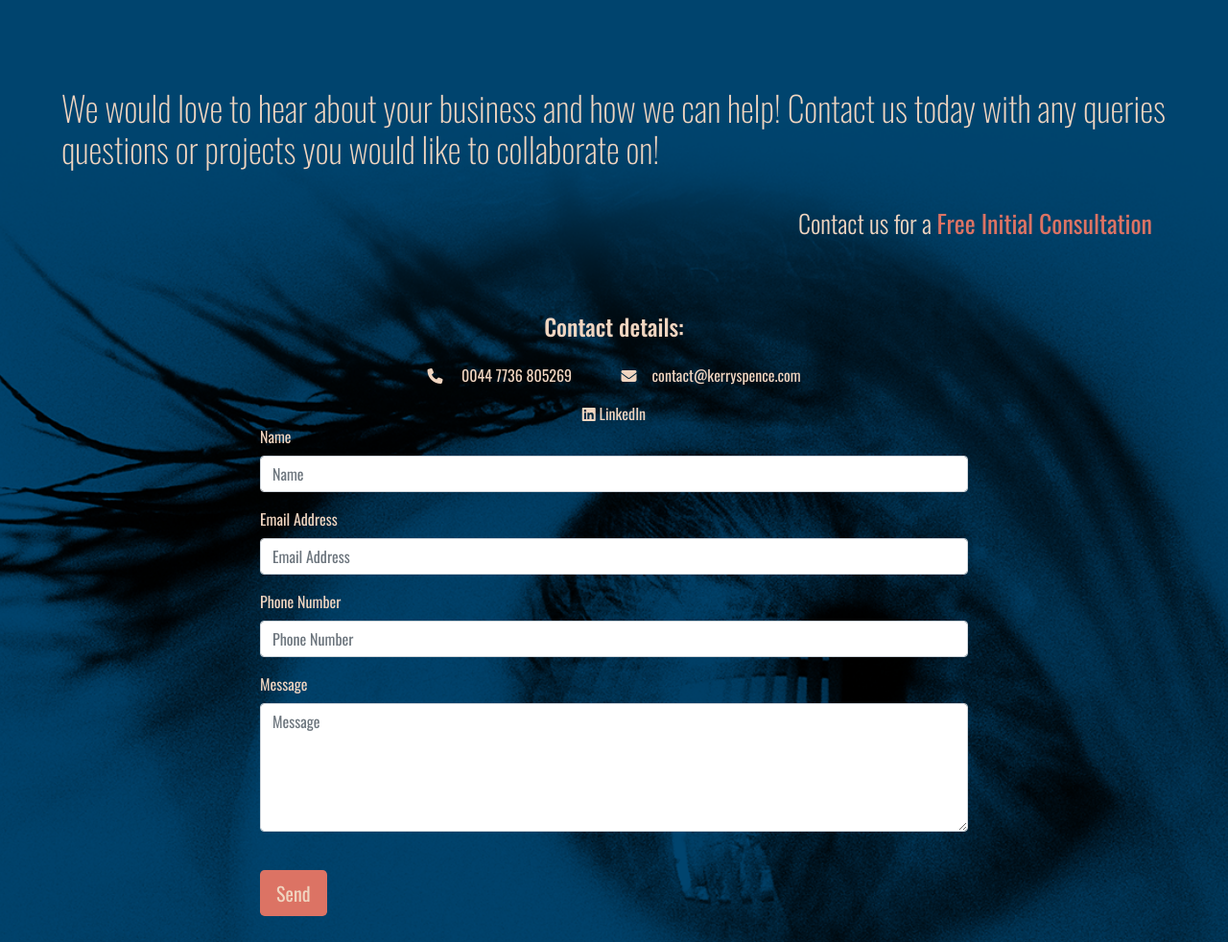
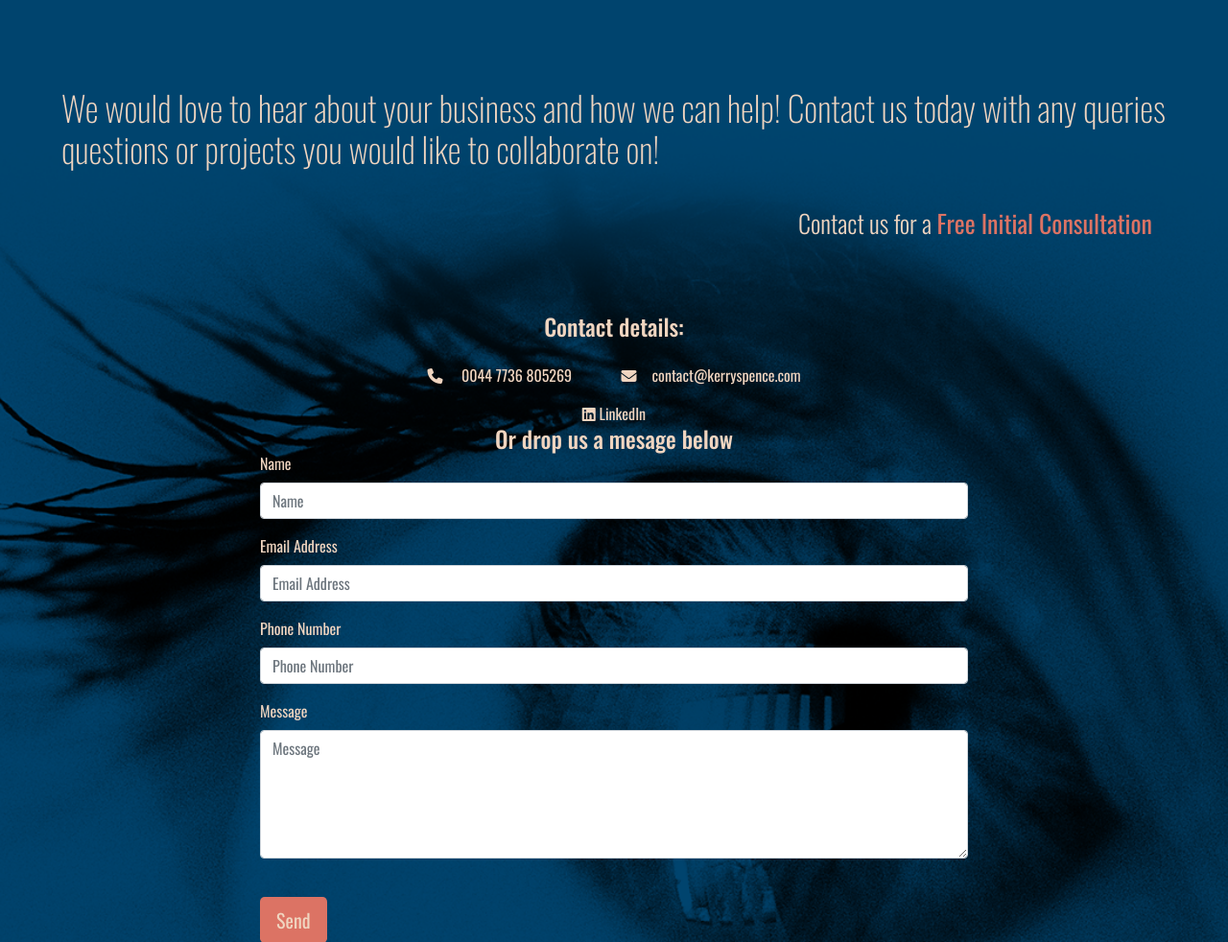
Before and after one commit to JonnyDavison/clarity01, a Flask app: page /contact in a window 1280 px wide. Shown: the part 563-1545 px from the top of the page at 96% size. Run offline with Flask 3, Linux system fonts and the light colour scheme; some libraries are stand-ins or nearby versions.

Commit message:
Add drop a message

```diff
--- a/templates/contact.html
+++ b/templates/contact.html
@@ -13,12 +13,15 @@
                 Contact us for a <strong>free initial consultation </strong>
             </small>
         </div>
-        <div class="col-sm-9 col-md-6 text-center offset-3 mx-auto mt-3">
+        <div class="col-sm-10 offset-1 col-md-6 text-center offset-md-3 mx-auto mt-3">
             <h4 class="mb-4">Contact details:</h4>
             <p class="text-center"><i class="fas fa-phone mr-3"></i> 0044 7736 805269 <br class="d-md-none"><i
                     class="fas fa-envelope ml-5 mr-3"></i>contact@kerryspence.com</p>
             <a href="https://www.linkedin.com/in/kerryspence/" target="_blank">
                 <i class="fab fa-linkedin"></i> LinkedIn</a>
+        </div>
+        <div class="col-12 col-md-6 text-center offsest-1 offset-md-3">
+            <h4>Or drop us a mesage below</h4>
         </div>
         <form class="col-md-8 offset-md-2" method="POST" name="sentMessage" id="contactForm" novalidate>
             <div class="control-group">
```
